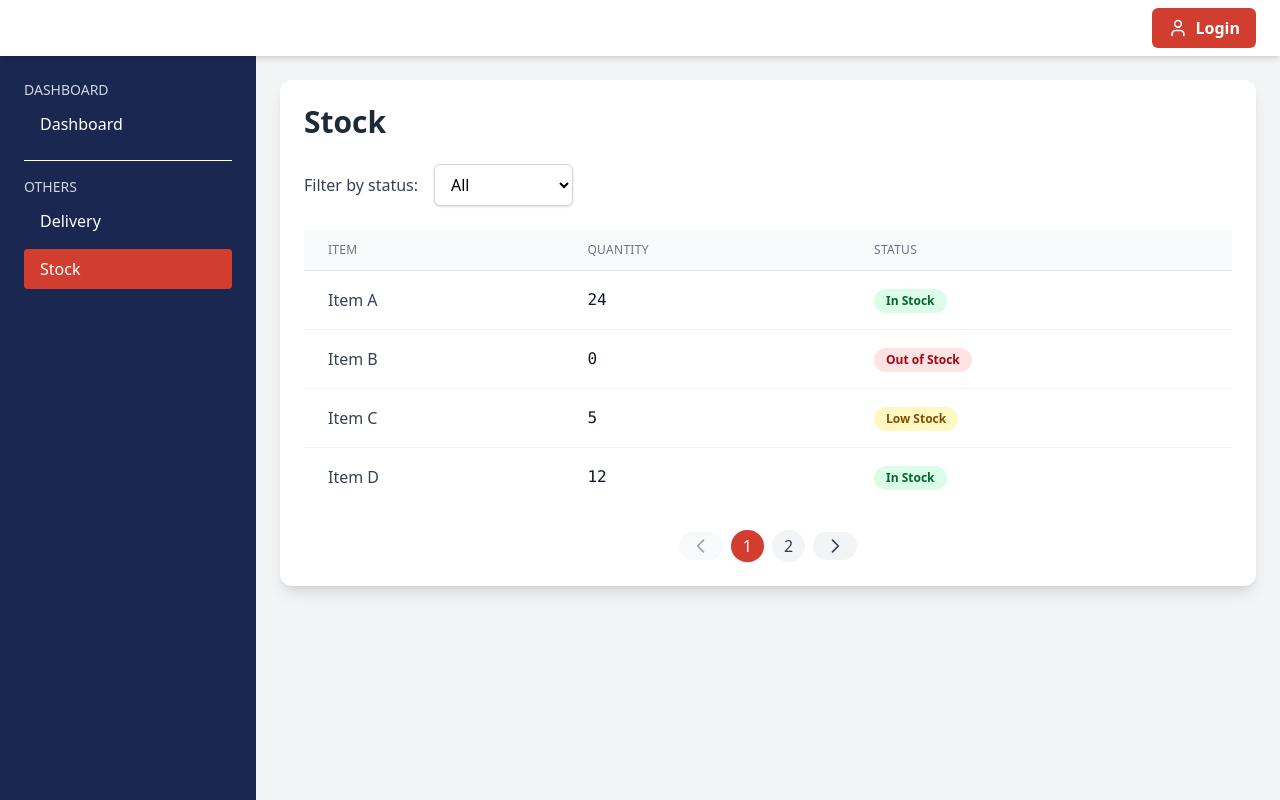
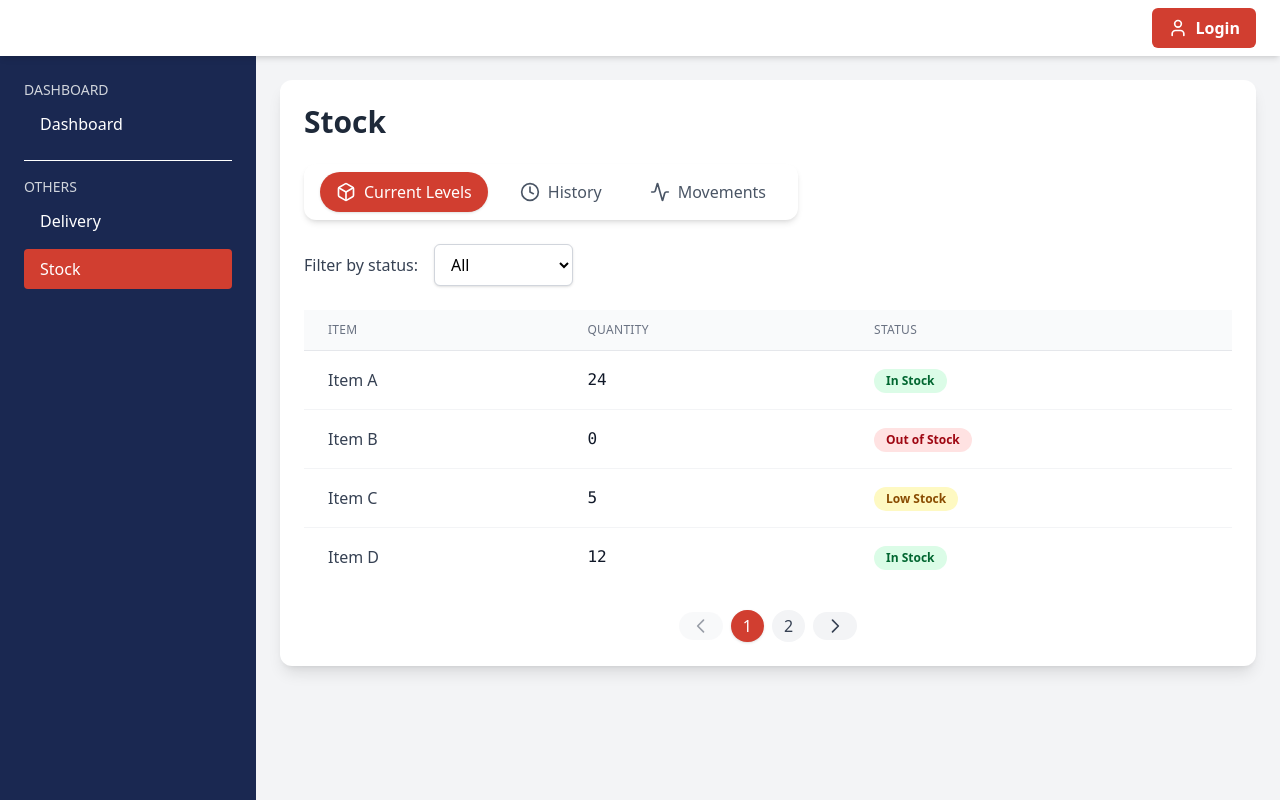
Before and after one commit to PreehanshProjects/Freeport, a React (Vite) app: page /stock in a window 1280 px wide. Built offline with nearby package versions, Linux system fonts and the light colour scheme.

Commit message:
modified stock

```diff
--- a/src/pages/Stock.tsx
+++ b/src/pages/Stock.tsx
@@ -1,4 +1,5 @@
 import { useState, useMemo } from "react";
+import { Box, Clock, Activity } from "lucide-react"; // Icons for tabs
 
 const stockItems = [
   { item: "Item A", quantity: 24, status: "In Stock" },
@@ -47,6 +48,9 @@ const Stock = () => {
   const [statusFilter, setStatusFilter] = useState("All");
   const [currentPage, setCurrentPage] = useState(1);
 
+  // Track active tab (but no action on click yet)
+  const [activeTab, setActiveTab] = useState("Current Levels");
+
   const filtered = useMemo(() => {
     if (statusFilter === "All") return stockItems;
     return stockItems.filter((s) => s.status === statusFilter);
@@ -65,11 +69,43 @@ const Stock = () => {
     setCurrentPage(1);
   };
 
+  // Tab click handler: only sets active tab, no other action
+  const handleTabClick = (tab: string) => {
+    setActiveTab(tab);
+  };
+
   return (
-    <div className="max-w-[1600px] w-full mx-auto p-6 bg-white rounded-xl shadow-lg">
-      <h2 className="text-3xl font-semibold mb-6 text-gray-800">Stock</h2>
+    <div className="max-w-[1600px] w-full mx-auto p-6 bg-white rounded-xl shadow-lg space-y-6">
+      <h2 className="text-3xl font-semibold text-gray-800">Stock</h2>
 
-      <div className="mb-6 flex items-center gap-4">
+      {/* Floating Tabs */}
+      <nav className="flex space-x-4 bg-white rounded-xl shadow-md px-4 py-2 w-max select-none cursor-pointer">
+        {[
+          { name: "Current Levels", icon: Box },
+          { name: "History", icon: Clock },
+          { name: "Movements", icon: Activity },
+        ].map(({ name, icon: Icon }) => (
+          <button
+            key={name}
+            onClick={() => handleTabClick(name)}
+            className={`flex items-center gap-2 rounded-full px-4 py-2 transition-colors
+              ${
+                activeTab === name
+                  ? "bg-primary text-white shadow"
+                  : "text-gray-600 hover:bg-primary/20"
+              }
+            `}
+            aria-current={activeTab === name ? "page" : undefined}
+            type="button"
+          >
+            <Icon className="w-5 h-5" />
+            <span className="font-medium">{name}</span>
+          </button>
+        ))}
+      </nav>
+
+      {/* Filter */}
+      <div className="flex items-center gap-4">
         <label htmlFor="status" className="font-medium text-gray-700">
           Filter by status:
         </label>
@@ -85,6 +121,7 @@ const Stock = () => {
         </select>
       </div>
 
+      {/* Table */}
       <div className="overflow-x-auto">
         <table className="min-w-full divide-y divide-gray-200">
           <thead className="bg-gray-50">
@@ -144,7 +181,7 @@ const Stock = () => {
         </table>
       </div>
 
-      {/* Modern Pagination */}
+      {/* Pagination */}
       <nav
         className="mt-6 flex justify-center items-center space-x-2 select-none"
         aria-label="Pagination"
```
